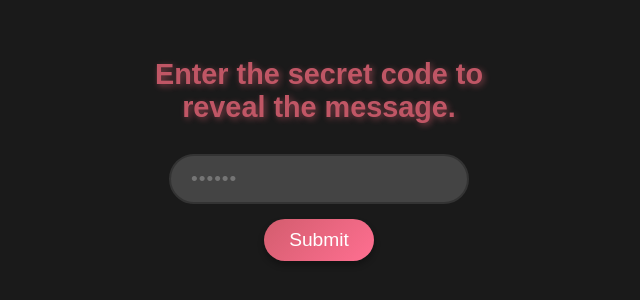
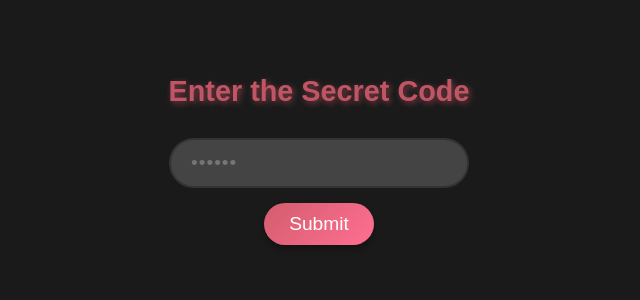
Before and after one commit to Kittipong-EIEI/Kittipong-EIEI.github.io, a plain HTML site: page text.html in a window 1280 px wide. Shown: the part 250-550 px from the top of the page, without its empty margins (321-961 px from the left). Drawn offline with Linux system fonts and the light colour scheme.

Commit message:
Add files via upload

```diff
--- a/text.html
+++ b/text.html
@@ -250,7 +250,7 @@
 
 <body>
     <div id="container">
-        <h1 id="messageTitle">Enter the secret code to reveal the message.</h1>
+        <h1 id="messageTitle">Enter the Secret Code</h1>
         <div id="passwordPrompt">
             <input type="password" id="passwordInput" placeholder="••••••">
             <button id="submitPassword">Submit</button>
```
